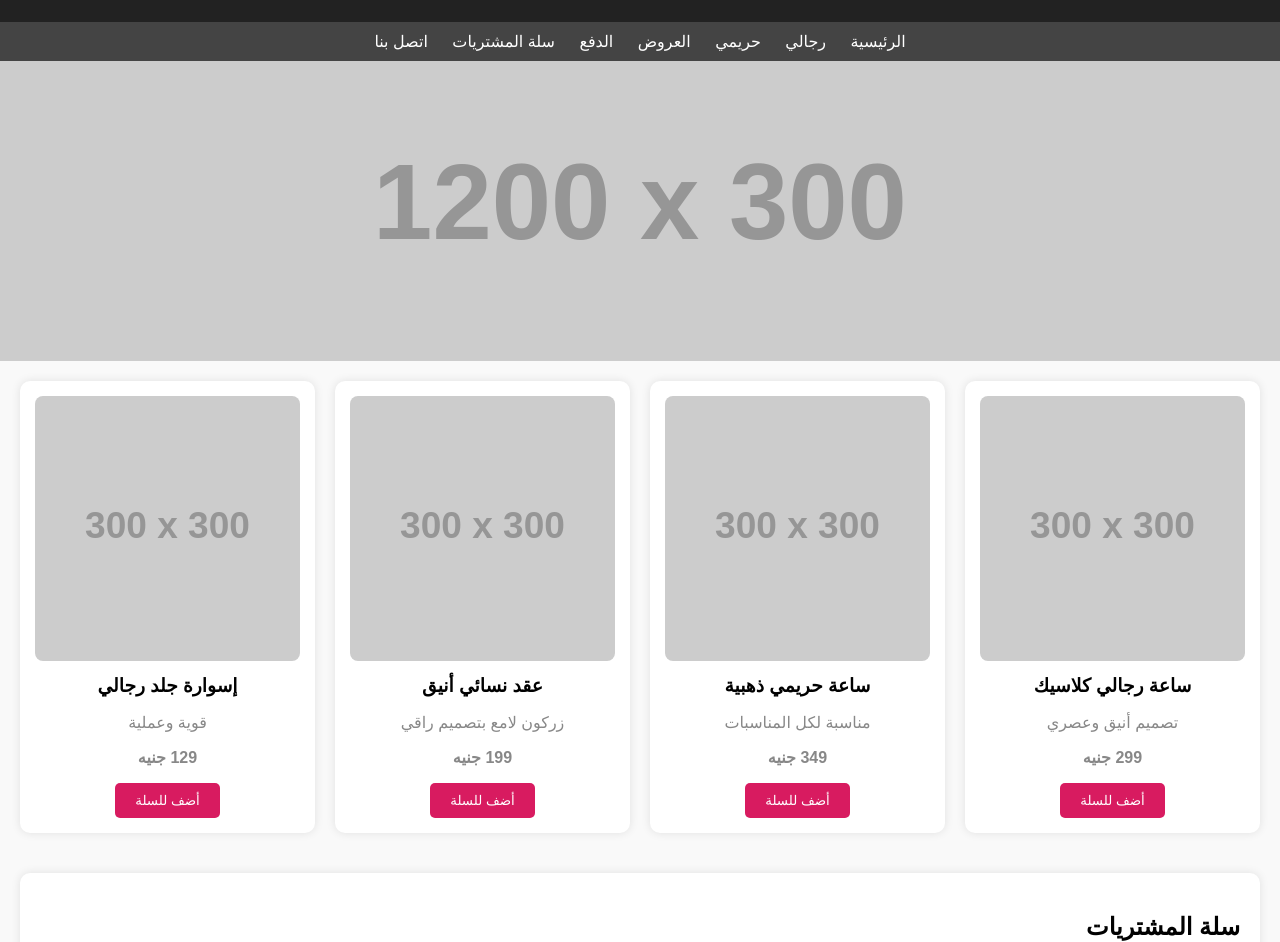
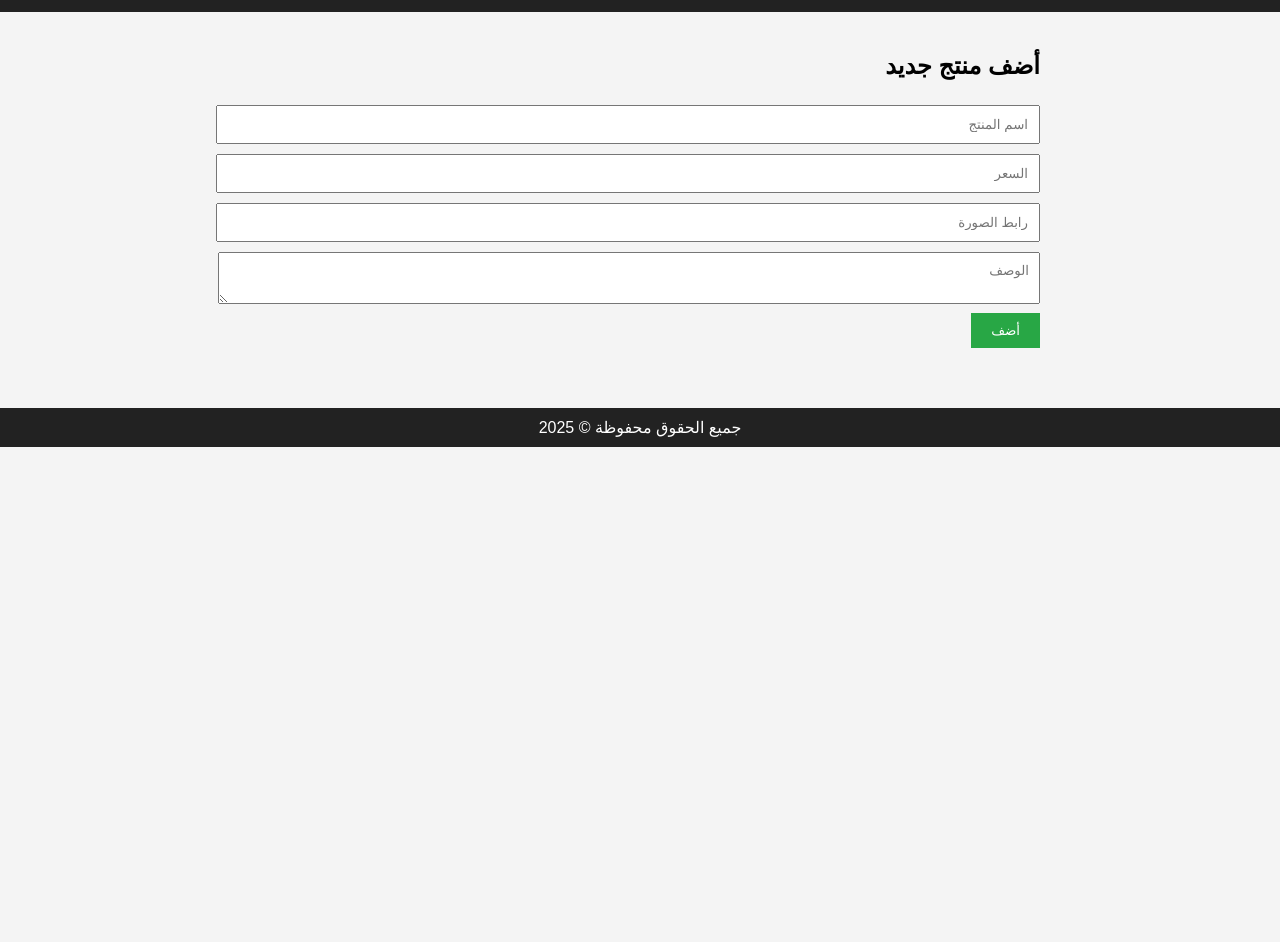
Before and after one commit to Mesalm195263/Emma-s-Accessories-, a plain HTML site: page index.html in a window 1280 px wide. Shown: the part 89-1031 px from the top of the page. After the commit the page ends 800 px from the top, so only its background shows below. Drawn offline with Linux system fonts and the light colour scheme; placeholder pictures from the web are drawn by us.

Commit message:
Add files via upload

```diff
--- a/index.html
+++ b/index.html
@@ -1,3 +1,4 @@
+
 <!DOCTYPE html>
 <html lang="ar">
 <head>
@@ -5,106 +6,50 @@
   <meta name="viewport" content="width=device-width, initial-scale=1.0">
   <title>متجر الإكسسوارات والساعات</title>
   <style>
-    body { font-family: 'Arial', sans-serif; margin: 0; padding: 0; direction: rtl; background-color: #f9f9f9; }
-    header { background-color: #222; color: #fff; padding: 15px; text-align: center; }
-    nav { background-color: #444; padding: 10px; text-align: center; }
-    nav a { color: white; margin: 0 10px; text-decoration: none; }
-    .banner { background: url('https://via.placeholder.com/1200x300?text=متجر+الإكسسوارات+والساعات') no-repeat center center; background-size: cover; height: 300px; }
-    .container { display: grid; grid-template-columns: repeat(auto-fill, minmax(250px, 1fr)); gap: 20px; padding: 20px; }
-    .product { background: #fff; padding: 15px; border-radius: 10px; box-shadow: 0 0 10px rgba(0,0,0,0.1); text-align: center; }
-    .product img { width: 100%; height: auto; border-radius: 8px; }
-    .product h3 { margin: 10px 0; }
-    .product p { color: #888; }
-    .price { color: #d81b60; font-weight: bold; }
-    footer { background: #222; color: #fff; text-align: center; padding: 10px; margin-top: 20px; }
-    .cart, .checkout-form { padding: 20px; background: #fff; margin: 20px; border-radius: 10px; box-shadow: 0 0 10px rgba(0,0,0,0.1); }
-    input, textarea { width: 100%; padding: 10px; margin: 10px 0; border-radius: 5px; border: 1px solid #ccc; }
-    button { padding: 10px 20px; background: #d81b60; color: white; border: none; border-radius: 5px; cursor: pointer; }
+    body { font-family: 'Arial', sans-serif; margin: 0; padding: 0; direction: rtl; background-color: #f4f4f4; }
+    header, footer { background-color: #222; color: #fff; text-align: center; padding: 10px; }
+    .form-container, .products { padding: 20px; max-width: 800px; margin: auto; }
+    input, textarea { width: 100%; padding: 10px; margin: 5px 0; }
+    .product { background: #fff; padding: 15px; margin-top: 10px; border-radius: 10px; box-shadow: 0 0 10px rgba(0,0,0,0.1); }
+    .product img { width: 100%; max-width: 300px; border-radius: 10px; }
+    button { background: #28a745; color: white; padding: 10px 20px; border: none; cursor: pointer; }
+    button:hover { background: #218838; }
   </style>
 </head>
 <body>
   <header>
     <h1>متجر الإكسسوارات والساعات</h1>
   </header>
-  <nav>
-    <a href="#">الرئيسية</a>
-    <a href="#">رجالي</a>
-    <a href="#">حريمي</a>
-    <a href="#">العروض</a>
-    <a href="#checkout">الدفع</a>
-    <a href="#cart">سلة المشتريات</a>
-    <a href="#">اتصل بنا</a>
-  </nav>
-  <div class="banner"></div>
-  <div class="container">
-    <div class="product">
-      <img src="https://via.placeholder.com/300x300?text=ساعة+رجالي" alt="ساعة رجالي">
-      <h3>ساعة رجالي كلاسيك</h3>
-      <p>تصميم أنيق وعصري</p>
-      <p class="price">299 جنيه</p>
-      <button onclick="addToCart('ساعة رجالي كلاسيك', 299)">أضف للسلة</button>
-    </div>
-    <div class="product">
-      <img src="https://via.placeholder.com/300x300?text=ساعة+حريمي" alt="ساعة حريمي">
-      <h3>ساعة حريمي ذهبية</h3>
-      <p>مناسبة لكل المناسبات</p>
-      <p class="price">349 جنيه</p>
-      <button onclick="addToCart('ساعة حريمي ذهبية', 349)">أضف للسلة</button>
-    </div>
-    <div class="product">
-      <img src="https://via.placeholder.com/300x300?text=عقد+نسائي" alt="عقد نسائي">
-      <h3>عقد نسائي أنيق</h3>
-      <p>زركون لامع بتصميم راقي</p>
-      <p class="price">199 جنيه</p>
-      <button onclick="addToCart('عقد نسائي أنيق', 199)">أضف للسلة</button>
-    </div>
-    <div class="product">
-      <img src="https://via.placeholder.com/300x300?text=اسورة+رجالي" alt="اسورة رجالي">
-      <h3>إسوارة جلد رجالي</h3>
-      <p>قوية وعملية</p>
-      <p class="price">129 جنيه</p>
-      <button onclick="addToCart('إسوارة جلد رجالي', 129)">أضف للسلة</button>
-    </div>
+  <div class="form-container">
+    <h2>أضف منتج جديد</h2>
+    <input type="text" id="name" placeholder="اسم المنتج">
+    <input type="text" id="price" placeholder="السعر">
+    <input type="text" id="img" placeholder="رابط الصورة">
+    <textarea id="desc" placeholder="الوصف"></textarea>
+    <button onclick="addProduct()">أضف</button>
   </div>
-
-  <div class="cart" id="cart">
-    <h2>سلة المشتريات</h2>
-    <ul id="cart-items"></ul>
-    <p id="total-price">الإجمالي: 0 جنيه</p>
-  </div>
-
-  <div class="checkout-form" id="checkout">
-    <h2>بيانات الدفع</h2>
-    <form>
-      <input type="text" placeholder="الاسم الكامل" required>
-      <input type="text" placeholder="رقم الهاتف" required>
-      <textarea placeholder="عنوان التوصيل" required></textarea>
-      <button type="submit">إتمام الطلب</button>
-    </form>
-  </div>
-
-  <footer>
-    جميع الحقوق محفوظة &copy; 2025
-  </footer>
-
+  <div class="products" id="products"></div>
+  <footer>جميع الحقوق محفوظة &copy; 2025</footer>
   <script>
-    let cart = [];
-    function addToCart(name, price) {
-      cart.push({ name, price });
-      updateCart();
-    }
-    function updateCart() {
-      const cartItems = document.getElementById("cart-items");
-      const totalPrice = document.getElementById("total-price");
-      cartItems.innerHTML = "";
-      let total = 0;
-      cart.forEach(item => {
-        const li = document.createElement("li");
-        li.textContent = `${item.name} - ${item.price} جنيه`;
-        cartItems.appendChild(li);
-        total += item.price;
-      });
-      totalPrice.textContent = `الإجمالي: ${total} جنيه`;
+    function addProduct() {
+      const name = document.getElementById("name").value;
+      const price = document.getElementById("price").value;
+      const img = document.getElementById("img").value;
+      const desc = document.getElementById("desc").value;
+      const container = document.getElementById("products");
+      const product = document.createElement("div");
+      product.className = "product";
+      product.innerHTML = `
+        <img src="${img}" alt="${name}">
+        <h3>${name}</h3>
+        <p>${desc}</p>
+        <p class="price">${price} جنيه</p>
+      `;
+      container.appendChild(product);
+      document.getElementById("name").value = "";
+      document.getElementById("price").value = "";
+      document.getElementById("img").value = "";
+      document.getElementById("desc").value = "";
     }
   </script>
 </body>
```
